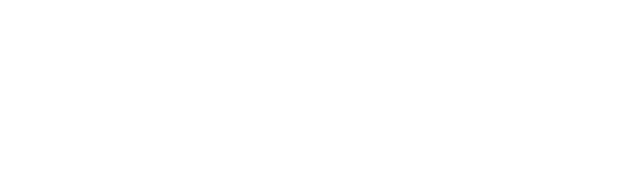
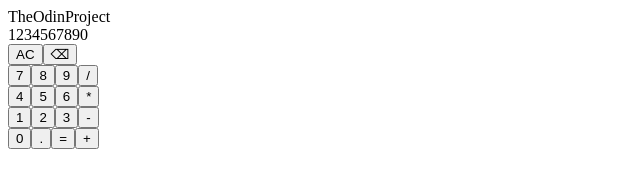
Before and after one commit to JCMaxwell12/TheOdinProject, a plain HTML site: page Foundations/17_calculator-project/index.html in a window 1280 px wide. Shown: the whole page, without its empty margins (0-640 px from the left). Drawn offline with Linux system fonts and the light colour scheme; files that its build step writes are made by us from their sources; a web font is replaced by a local one.

Commit message:
Add buttons

```diff
--- a/Foundations/17_calculator-project/index.html
+++ b/Foundations/17_calculator-project/index.html
@@ -1,6 +1,7 @@
 <!DOCTYPE html>
 <html>
   <head>
+    <link href="https://fonts.cdnfonts.com/css/seven-segment" rel="stylesheet">
     <meta charset='utf-8'>
     <script src='script.js' defer></script>
     <link rel='stylesheet' href='styles.css'>
@@ -9,9 +10,39 @@
   <body>
     <div class='container'>
       <div class='calculator'>
+        TheOdinProject
         <div class='screen'>
+          1234567890
         </div>
         <div class='numpad'>
+          <div class='row'>
+            <button class='del' id='ac'>AC</button>
+            <button class='del' id='bs'>⌫</button>
+          </div>
+          <div class='row'>
+            <button class='num'>7</button>
+            <button class='num'>8</button>
+            <button class='num'>9</button>
+            <button class='oper'>/</button>
+          </div>
+          <div class='row'>
+            <button class='num'>4</button>
+            <button class='num'>5</button>
+            <button class='num'>6</button>
+            <button class='oper'>*</button>
+          </div>
+          <div class='row'>
+            <button class='num'>1</button>
+            <button class='num'>2</button>
+            <button class='num'>3</button>
+            <button class='oper' id='-'>-</button>
+          </div>
+          <div class='row'>
+            <button class='num'>0</button>
+            <button class='num' id='.'>.</button>
+            <button class='oper' id='='>=</button>
+            <button class='oper' id='+'>+</button>
+          </div>
         </div>
       </div>
     </div>
```
